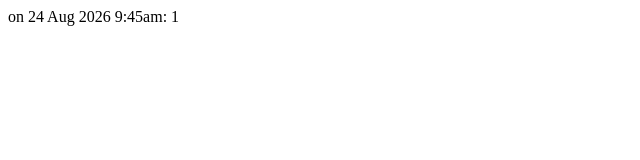
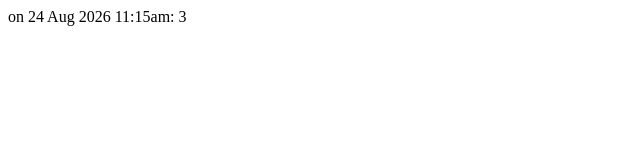
Before and after one commit to Nonchaloir/UVI-Index, a website: page index.html in a window 1280 px wide. Shown: the full height of the page, 0-640 px from the left. Drawn offline with Linux system fonts and the light colour scheme.

Commit message:
Auto-update index.html [CI skip]

```diff
--- a/index.html
+++ b/index.html
@@ -6,8 +6,8 @@
 </head>
 <body>
 <div>
-<div id="DateTime" style="display:inline-block;">on 24 Aug 2026 9:45am:</div>
-<div id="UVI Index" style="display:inline-block;">1</div>
+<div id="DateTime" style="display:inline-block;">on 24 Aug 2026 11:15am:</div>
+<div id="UVI Index" style="display:inline-block;">3</div>
 </div>
 </body>
 </html>
```
